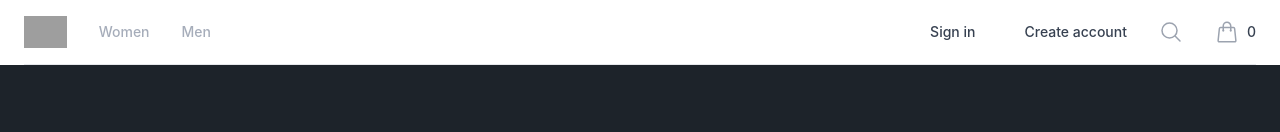
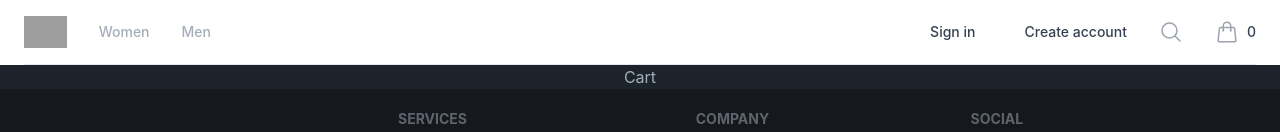
Before and after one commit to Shijin65/CartClan-MERN, a React (Create React App) app in the folder client/: page / in a window 1280 px wide. Shown: the top 132 px of the page. Built offline with nearby package versions, Linux system fonts and the light colour scheme; grey boxes are pictures that could not be loaded.

Commit message:
added a new page for cart

```diff
--- a/client/src/App.js
+++ b/client/src/App.js
@@ -1,5 +1,6 @@
 
 import "./App.css";
+import Cart from "./User/Components/Cart/Cart";
 import Footer from "./User/Components/Footer/Footer";
 import Navbar from "./User/Components/Navbar/Navbar";
 import ProductDetails from "./User/Components/ProductDetails/ProductDetails";
@@ -15,7 +16,9 @@
       <Navbar />
       <div className="" >
         <Switch>
-          <Route path="/" Component={ProductDetails}/>
+        <Route path="/" Component={Cart}/>
+
+          {/* <Route path="/" Component={ProductDetails}/> */}
         {/* <Route path="/" Component={Product}/> */}
         {/* <Route path="/register" Component={Register}/> */}
         {/* <Route path="/product" Component={Product}/> */}
--- /dev/null
+++ b/client/src/User/Components/Cart/Cart.jsx
@@ -0,0 +1,9 @@
+import React from 'react'
+
+function Cart() {
+  return (
+    <div>Cart</div>
+  )
+}
+
+export default Cart
--- /dev/null
+++ b/client/src/User/Components/Cart/CartItem.jsx
@@ -0,0 +1,11 @@
+import React from 'react'
+
+function CartItem() {
+  return (
+    <div>
+
+    </div>
+  )
+}
+
+export default CartItem
```
